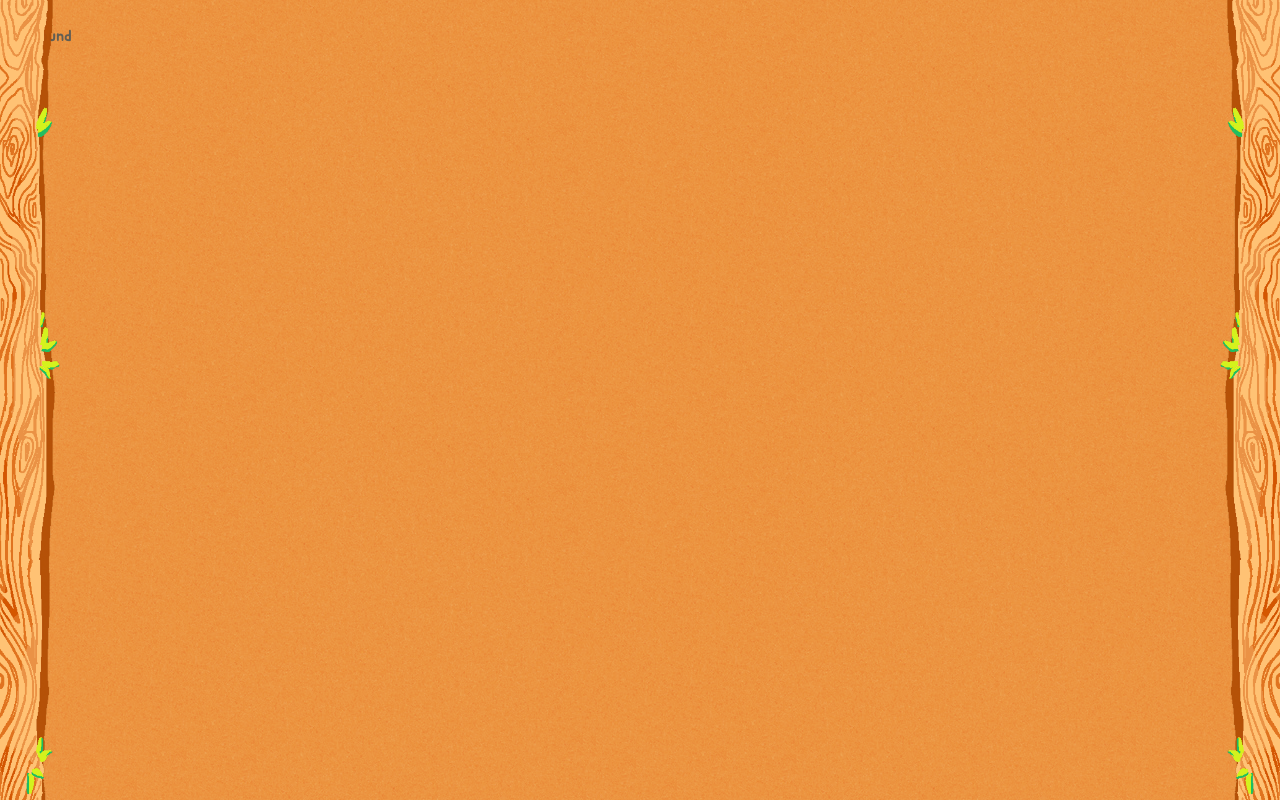
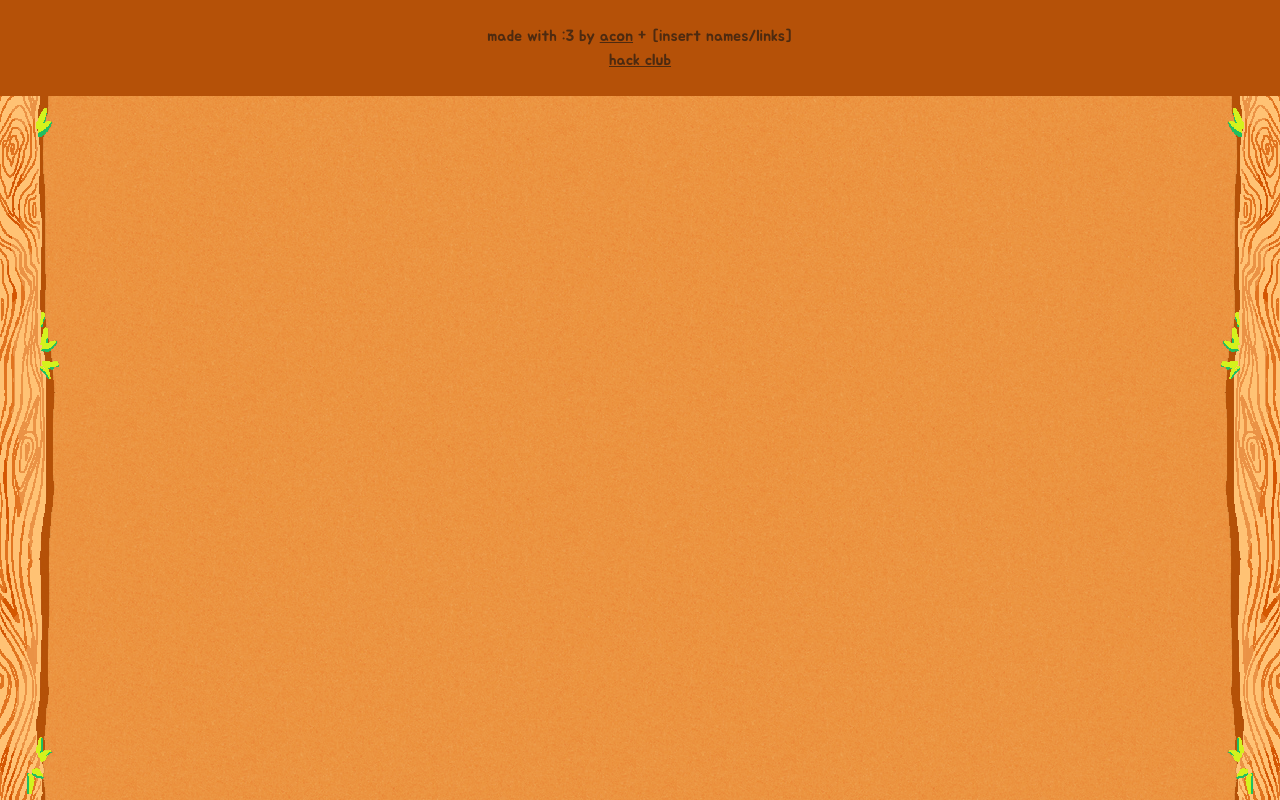
Before and after one commit to hackclub/gadget-market, a SvelteKit app: page /start in a window 1280 px wide. Before the commit this address had no page. Built offline with nearby package versions, Linux system fonts and the light colour scheme.

Commit message:
styling changes

```diff
--- /dev/null
+++ b/src/lib/components/Footer.svelte
@@ -0,0 +1,47 @@
+<!-- <div class="wood-divider" aria-hidden="true"></div> -->
+
+
+<footer class="site-footer">
+
+
+
+	<div class="bg-[#B55108] py-6 px-3 text-[#4D2A10]">
+
+		<p>made with :3 by <a href="https://aconlin.com" target="_blank" rel="noopenner noreferrer" class="link mt-2">acon</a> + [insert names/links]</p>
+        <p><a href="https://hackclub.com" target="_blank" rel="noopenner noreferrer" class="link mt-2">hack club</a></p>
+
+
+	</div>
+
+
+    <!-- <div class="bg-[#5DEAF4]">
+       <img src="/grass.png" alt=""/>
+    </div>
+
+    <div class="bg-[#D4F21D] py-6">
+        <p>made with :3 by <a href="https://aconlin.com" target="_blank" rel="noopenner noreferrer" class="link mt-2">acon</a> + [insert names/links]</p>
+        <p><a href="https://hackclub.com" target="_blank" rel="noopenner noreferrer" class="link mt-2">hack club</a></p>
+    </div> -->
+
+
+</footer>
+
+<style>
+	.site-footer {
+		position: relative;
+		z-index: 1;
+		text-align: center;
+	}
+
+    .wood-divider {
+        position: relative;
+		width: 100%;
+		height: 60px;
+		background-image: url('/woodbottom.png');
+		background-repeat: repeat-x;
+		background-size: auto 100%;
+		image-rendering: pixelated;
+        transform: translateY(8px);
+        z-index: 2;
+	}
+</style>
--- a/src/lib/components/WoodBorders.svelte
+++ b/src/lib/components/WoodBorders.svelte
@@ -15,15 +15,16 @@
 
 <style>
   .wood-border {
-    position: fixed;
+    position: absolute;
     top: 0;
-    bottom: 0;
+    height: 100%;
     width: var(--width);
     background-image: url('/layoutleft.png');
     background-repeat: repeat-y;
     background-size: 100% auto;
     pointer-events: none;
-    z-index: 50;
+    z-index: -1;
+    image-rendering: pixelated;
   }
 
   .left {
--- /dev/null
+++ b/src/lib/content/start.md
@@ -0,0 +1 @@
+# Getting Started
--- a/src/routes/+layout.svelte
+++ b/src/routes/+layout.svelte
@@ -2,11 +2,22 @@
 	import './layout.css';
 	import favicon from '$lib/assets/favicon.svg';
 	import WoodBorders from '$lib/components/WoodBorders.svelte';
+	import Footer from '$lib/components/Footer.svelte';
 
 	let { children } = $props();
 </script>
 
 <svelte:head><link rel="icon" href={favicon} /></svelte:head>
 
-<WoodBorders width={60} mobileWidth={20} />
-{@render children()}
+<div class="page-wrapper">
+	<WoodBorders width={60} mobileWidth={20} />
+	{@render children()}
+	<Footer />
+</div>
+
+<style>
+	.page-wrapper {
+		position: relative;
+		min-height: 100vh;
+	}
+</style>
--- a/src/routes/+page.svelte
+++ b/src/routes/+page.svelte
@@ -1,6 +1,6 @@
 
 
-<div class="page-outline">
+<div class="page-outline" id="top">
 
     <img src="/landingtop.png" alt="" class="w-full object-cover object-center h-12 md:h-auto"/>
 
@@ -29,19 +29,36 @@
 
     </div>
 
-    <div class="flex flex-col justify-center items-center">
-        <div class="grid grid-cols-4 max-w-6xl gap-2">
+
+
+
+    <div>
+
+    </div>
+
+
+
+    <div class="flex flex-col justify-center items-center pl-8 pr-8 py-12">
+        <p class="mb-4 text-[#B55108]"><i>click on any of the flyers below to see the project listing!</i></p>
+        <div class="grid grid-cols-2 xl:grid-cols-4 max-w-6xl gap-4">
            {#each listings as listing}
                 <div>
-                    <div>{listing.project_name}</div>
+                    <!-- <div>{listing.project_name}</div> -->
                     <a href="/listings/{listing.id}">
-                        <img src="{listing.project_image}" alt="" class="hover:rotate-1 glow transition"/>
+                        <img src="{listing.project_flyer}" alt="" class="hover:rotate-1 glow transition"/>
                     </a>
                 </div>
             {/each}
         </div>
 
 
+    </div>
+
+
+    <div class="flex flex-col items-center justify-center mb-10 py-12">
+        <a href="#top" class="bg-[#F1EFE2] px-16 py-4 -rotate-1 shadow hover:scale-103 glow transition">
+            <p class="heavywei text-2xl">back to top</p>
+        </a>
     </div>
 
 
--- a/src/routes/layout.css
+++ b/src/routes/layout.css
@@ -1,20 +1,28 @@
 @import 'tailwindcss';
 
+html {
+  scroll-behavior: smooth;
+}
 body {
   font-family: 'Jua', sans-serif;
   color: #625E53;
   background-color: #EA9245;
-background-image: url('/bgtexture.png');
+  background-image: url('/bgtexture.png');
   background-repeat: repeat;
   background-size: auto;
   background-blend-mode: soft-light;
-
 }
 
 .jua {
   font-family: "Jua", sans-serif;
   font-weight: 400;
   font-style: normal;
+}
+
+img {
+  image-rendering: pixelated;
+  image-rendering: crisp-edges;
+  image-rendering: -moz-crisp-edges;
 }
 
 @font-face {
@@ -38,16 +46,6 @@ background-image: url('/bgtexture.png');
   text-decoration: underline wavy;
 }
 
-@media (max-width: 768px) {
-  .page-outline {
-    box-shadow: inset 0 0 0 6px #FFDC9C;
-  }
-}
-
-.glow {
-    transition: box-shadow 0.5s ease;
-}
-
 .glow:hover {
     filter: drop-shadow(0 0 8px #E5DA03);
 }
--- /dev/null
+++ b/src/routes/start/+layout@.svelte
@@ -0,0 +1,15 @@
+<script>
+	let { children } = $props();
+</script>
+
+<div class="start-layout">
+	{@render children()}
+</div>
+
+<style>
+	.start-layout {
+		max-width: 700px;
+		margin: 0 auto;
+		padding: 2rem;
+	}
+</style>
```
Also changed, not shown: src/routes/start/+page.server.js (added), src/routes/start/+page.svelte (added), static/grass.png (added), static/woodbottom.png (added).
